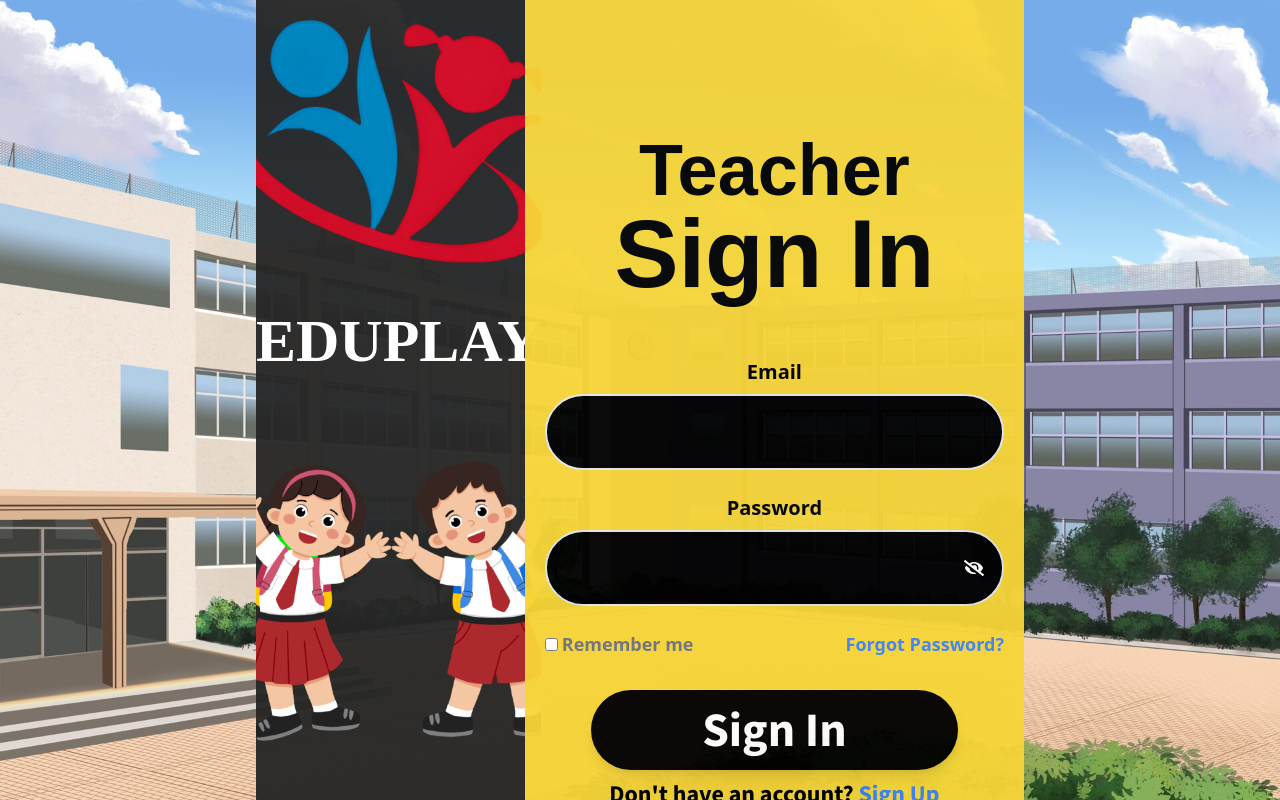
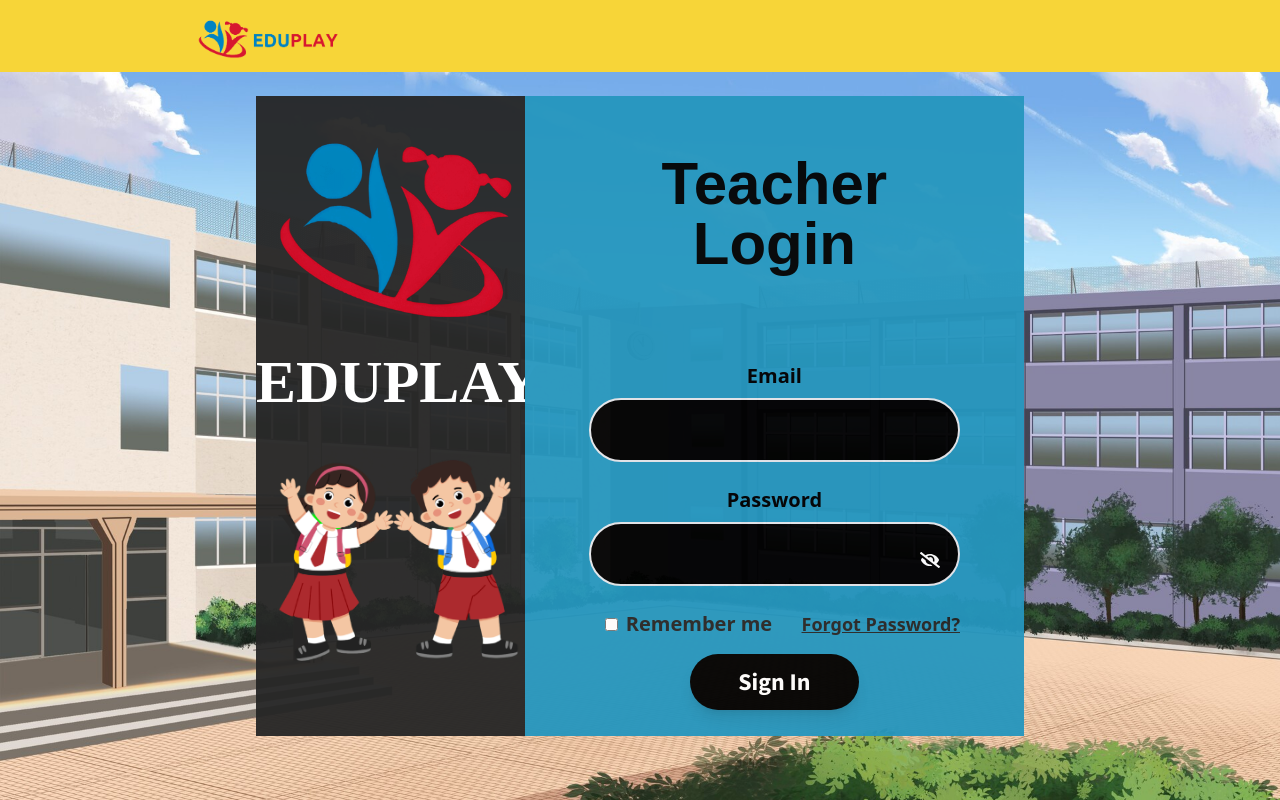
Before and after one commit to ReiTony/EduPlay-main, a React (Vite) app in the folder Client/: page /TeacherLogin in a window 1280 px wide. Built offline with nearby package versions, Linux system fonts and the light colour scheme; a web font is replaced by a local one.

Commit message:
add navbar to signin & adjust input sizes

```diff
--- /dev/null
+++ b/Client/src/component/NavBar.jsx
@@ -0,0 +1,16 @@
+import { useNavigate } from "react-router-dom";
+import myLogo from "../assets/LandingPage/logo.png";
+
+function NavBar() {
+  const navigate = useNavigate();
+
+  return (
+    <nav className="z-10 flex content-center justify-between w-full px-4 py-2 lg:px-48 md:px-12 bg-[#f7d538] fixed top-0">
+      <div className="flex items-center">
+        <img src={myLogo} alt="Logo" className="h-14 cursor-pointer" onClick={() => navigate("/")} />
+      </div>
+    </nav>
+  );
+}
+
+export default NavBar;
--- a/Client/src/component/Student_Login.jsx
+++ b/Client/src/component/Student_Login.jsx
@@ -1,12 +1,13 @@
-import React, { useState, useEffect } from "react";
+import { useState, useEffect } from "react";
 import Cookies from "js-cookie"; // Import the js-cookie library
 import logo from "../assets/logo.png";
 import boygirl from "../assets/BoyAndGirl.png";
 import { useFormik } from "formik";
 import { studentSchema } from "../SchemaValidation";
 import { useNavigate } from "react-router-dom";
-import { FaEye, FaEyeSlash } from 'react-icons/fa';
+import { FaEye, FaEyeSlash } from "react-icons/fa";
 import axios from "axios";
+import NavBar from "./NavBar";
 
 function Student_Login() {
   const navigate = useNavigate();
@@ -71,16 +72,7 @@
     }
   }, []); // Empty dependency array ensures this effect runs once on component mount
 
-
-  const {
-    values,
-    errors,
-    handleBlur,
-    handleChange,
-    handleSubmit,
-    touched,
-    isSubmitting,
-  } = useFormik({
+  const { values, errors, handleBlur, handleChange, handleSubmit, touched, isSubmitting } = useFormik({
     initialValues: {
       username: "",
       password: "",
@@ -90,36 +82,23 @@
   });
 
   return (
-    <div className="flex items-center justify-center min-h-screen background">
-      <main className="w-full md:w-[80%] lg:w-[70%] xl:w-[60%] m-4 text-center grid grid-cols-[35%_65%]">
-        <div className="grid grid-rows-[40%_15%_35%] text-white bg-[#252525] bg-opacity-95  ">
+    <div className="flex justify-center min-h-screen background">
+      <NavBar />
+      <main className="w-full md:w-[80%] lg:w-[70%] xl:w-[60%] text-center grid grid-cols-[35%_65%] mt-24 mb-16">
+        <div className="grid grid-rows-[40%_15%_35%] text-white bg-[#252525] bg-opacity-95">
           <div className="flex items-center justify-center">
-            <img
-              className="object-cover w-fit h-[90%] m-0"
-              src={logo}
-              alt="Logo"
-            />
+            <img className="object-cover w-fit h-[90%] m-0" src={logo} alt="Logo" />
           </div>
           <div>
             <h1 className="text-6xl font-bold font-reemkufifont">EDUPLAY</h1>
           </div>
           <div className="flex items-center justify-center">
-            <img
-              className="object-cover w-fit h-[90%]"
-              src={boygirl}
-              alt="Logo"
-            />
+            <img className="object-cover w-fit h-[90%]" src={boygirl} alt="Logo" />
           </div>
         </div>
 
-        <section className="bg-[#f7d538] opacity-95 flex flex-row justify-center p-5">
-          <div>
-            <h2 className="mt-40 font-extrabold px-14 text-7xl font-expletus">
-              Student Login
-            </h2>
-            <h1 className="font-extrabold mb-14 px-14 text-8xl font-expletus">
-              Sign In
-            </h1>
+        <section className="bg-[#f7d538] opacity-95 flex flex-col gap-14 justify-center px-16 py-4">
+          <h2 className="font-extrabold px-14 text-6xl font-expletus my-8">Student Login</h2>
           <form onSubmit={handleSubmit}>
             <label htmlFor="username" className={`block mb-2 text-xl font-semibold ${touched.username && errors.username ? "text-red-500" : ""}`}>
               Username
@@ -128,7 +107,7 @@
               id="username"
               name="username"
               type="text"
-                className={`w-[100%] rounded-full flex p-4 px-10 mt-2 text-4xl bg-black text-white border-2  font-kumbh ${touched.username && errors.username ? "border-red-500 " : ""}`}
+              className={`w-[100%] rounded-full flex p-4 px-10 mt-2 text-xl bg-black text-white border-2 font-kumbh ${touched.username && errors.username ? "border-red-500 " : ""}`}
               value={values.username}
               onChange={handleChange}
               onBlur={handleBlur}
@@ -142,35 +121,29 @@
                 id="password"
                 name="password"
                 type={showPassword ? "text" : "password"}
-                  className={`w-[100%] justify-center flex items-center rounded-full px-10 border-2 p-4 text-4xl bg-black text-white  font-kumbh ${touched.password && errors.password ? "border-red-500 " : ""
-                    }`}
+                className={`w-[100%] justify-center flex items-center rounded-full px-10 border-2 p-4 text-xl bg-black text-white font-kumbh ${touched.password && errors.password ? "border-red-500 " : ""}`}
                 value={values.password}
                 onChange={handleChange}
                 onBlur={handleBlur}
                 disabled={isSubmitting}
               />
-                <span
-                  className="absolute text-xl cursor-pointer top-7 right-5 "
-                  onClick={() => setShowPassword(!showPassword)}
-                >
+              <span className="absolute text-xl cursor-pointer top-7 right-5 " onClick={() => setShowPassword(!showPassword)}>
                 {showPassword ? <FaEye className="text-white" /> : <FaEyeSlash className="text-white" />}
               </span>
             </div>
             <div className="flex mt-4">
-                <label className="block font-bold text-gray-500 ">
+              <label className="block font-bold text-gray-500 ms-4">
                 <input className="leading-tight" type="checkbox" />
-                  <span className="ml-1 text-lg">Remember me</span>
+                <span className="ms-2 text-xl">Remember me</span>
               </label>
             </div>
             <button
-                className="w-[80%] font-sourceSans3 text-center rounded-full p-4 mt-4 text-5xl bg-black shadow-lg hover:shadow-green-400 text-white placeholder-white font-bold transition duration-300 ease-in-out transform hover:scale-105"
+              className="font-sourceSans3 text-center rounded-full px-12 py-3 mt-4 text-2xl bg-black shadow-lg hover:shadow-green-400 text-white placeholder-white font-bold transition duration-300 ease-in-out transform hover:scale-105"
               type="submit"
-                disabled={isSubmitting}
-              >
+              disabled={isSubmitting}>
               {isSubmitting ? "Signing in..." : "Sign In"}
             </button>
           </form>
-          </div>
         </section>
       </main>
     </div>
--- a/Client/src/component/TeacherLogin.jsx
+++ b/Client/src/component/TeacherLogin.jsx
@@ -1,4 +1,4 @@
-import React, { useState,useEffect } from "react";
+import { useState, useEffect } from "react";
 import Cookies from "js-cookie";
 import logo from "../assets/logo.png";
 import boygirl from "../assets/BoyAndGirl.png";
@@ -6,7 +6,8 @@
 import { TeacherSchema } from "../SchemaValidation"; // Make sure to use consistent naming
 import { Link, useNavigate } from "react-router-dom";
 import axios from "axios";
-import { FaEye, FaEyeSlash } from 'react-icons/fa';
+import { FaEye, FaEyeSlash } from "react-icons/fa";
+import NavBar from "./NavBar";
 
 function TeacherLogin() {
   const navigate = useNavigate();
@@ -26,7 +27,8 @@
     return !!Cookies.get("teacherToken");
   };
 
-  const onSubmit = async (values, setSubmitting) => { // Add setSubmitting as a parameter
+  const onSubmit = async (values, setSubmitting) => {
+    // Add setSubmitting as a parameter
     try {
       const userAgent = navigator.userAgent;
       const apiUrl = "http://localhost:5000/api/v1/Teacher/login";
@@ -56,7 +58,6 @@
     }
   };
 
-
   useEffect(() => {
     if (hasTokenCookie()) {
       const tokenStudent = Cookies.get("teacherToken");
@@ -65,15 +66,7 @@
     }
   }, []); // Empty dependency array ensures this effect runs once on component mount
 
-  const {
-    values,
-    errors,
-    handleBlur,
-    handleChange,
-    handleSubmit,
-    touched,
-    isSubmitting,
-  } = useFormik({
+  const { values, errors, handleBlur, handleChange, handleSubmit, touched, isSubmitting } = useFormik({
     initialValues: {
       TeacherEmail: "",
       TeacherPassword: "",
@@ -83,15 +76,12 @@
   });
 
   return (
-    <div className="flex items-center justify-center min-h-screen background">
-      <main className="w-full md:w-[80%] lg:w-[70%] xl:w-[60%] m-4 text-center grid grid-cols-[35%_65%]">
+    <div className="flex justify-center min-h-screen background">
+      <NavBar />
+      <main className="w-full md:w-[80%] lg:w-[70%] xl:w-[60%] text-center grid grid-cols-[35%_65%] mt-24 mb-16">
         <div className="grid grid-rows-[40%_15%_35%] text-white bg-[#252525] bg-opacity-95">
           <div className="flex items-center justify-center">
-            <img
-              className="object-cover w-fit h-[90%] m-0"
-              src={logo}
-              alt="Logo"
-            />
+            <img className="object-cover w-fit h-[90%] m-0" src={logo} alt="Logo" />
           </div>
 
           <div>
@@ -99,21 +89,11 @@
           </div>
 
           <div className="flex items-center justify-center">
-            <img
-              className="object-cover w-fit h-[90%]"
-              src={boygirl}
-              alt="Logo"
-            />
+            <img className="object-cover w-fit h-[90%]" src={boygirl} alt="Logo" />
           </div>
         </div>
-        <section className="bg-[#f7d538] opacity-95 flex flex-row justify-center p-5">
-          <div>
-            <h2 className="mt-40 font-extrabold px-14 text-7xl font-expletus">
-              Teacher
-            </h2>
-            <h1 className="font-extrabold mb-14 px-14 text-8xl font-expletus">
-              Sign In
-            </h1>
+        <section className="bg-[#2596be] opacity-95 flex flex-col gap-14 justify-center px-16 py-4">
+          <h2 className="font-extrabold px-14 text-6xl font-expletus my-8">Teacher Login</h2>
           <form onSubmit={handleSubmit}>
             <div className="mb-6">
               <label htmlFor="TeacherEmail" className={`block mb-2 text-xl font-semibold ${touched.TeacherEmail && errors.TeacherEmail ? "text-red-500" : ""}`}>
@@ -123,7 +103,7 @@
                 id="TeacherEmail"
                 name="TeacherEmail"
                 type="text"
-                  className={`w-[100%] rounded-full flex p-4 px-10 mt-2 text-4xl bg-black text-white border-2 font-kumbh ${touched.TeacherEmail && errors.TeacherEmail ? "border-red-500" : ""}`}
+                className={`w-[100%] rounded-full flex p-4 px-10 mt-2 text-xl bg-black text-white border-2 font-kumbh ${touched.TeacherEmail && errors.TeacherEmail ? "border-red-500" : ""}`}
                 value={values.TeacherEmail}
                 onChange={handleChange}
                 onBlur={handleBlur}
@@ -139,54 +119,34 @@
                   id="TeacherPassword"
                   name="TeacherPassword"
                   type={showPassword ? "text" : "password"}
-                    className={`w-[100%] justify-center flex items-center rounded-full px-10 border-2 p-4 text-4xl bg-black text-white font-kumbh ${touched.TeacherPassword && errors.TeacherPassword ? "border-red-500" : ""}`}
+                  className={`w-[100%] justify-center flex items-center rounded-full px-10 border-2 p-4 text-xl bg-black text-white font-kumbh ${touched.TeacherPassword && errors.TeacherPassword ? "border-red-500" : ""}`}
                   value={values.TeacherPassword}
                   onChange={handleChange}
                   onBlur={handleBlur}
                   disabled={isSubmitting}
                 />
-                  <span
-                    className="absolute text-xl cursor-pointer top-7 right-5"
-                    onClick={() => setShowPassword(!showPassword)}
-                  >
+                <span className="absolute text-xl cursor-pointer top-7 right-5" onClick={() => setShowPassword(!showPassword)}>
                   {showPassword ? <FaEye className="text-white" /> : <FaEyeSlash className="text-white" />}
                 </span>
               </div>
             </div>
-              <div className="flex justify-between items-center mt-3">
-                <div>
-                  <label className="block font-bold text-gray-500">
+            <div className="flex justify-between items-center mt-4">
+              <div className="flex">
+                <label className="block font-bold text-gray-500 ms-4">
                   <input className="leading-tight" type="checkbox" />
-                    <span className="ml-1 text-lg">Remember me</span>
+                  <span className="ms-2 text-xl text-neutral-800">Remember me</span>
                 </label>
               </div>
               <div>
-                  <Link
-                    to="/Teacher_Send_Email"
-                    className="inline-block text-lg font-bold text-blue-500 align-baseline hover:text-blue-800"
-                  >
+                <Link to="/Teacher_Send_Email" className="inline-block text-lg font-bold text-neutral-800 underline align-baseline hover:text-blue-800">
                   Forgot Password?
                 </Link>
               </div>
             </div>
-              <button
-                className="w-[80%] font-sourceSans3 text-center rounded-full p-4 mt-8 text-5xl bg-black shadow-lg hover:shadow-green-400 text-white placeholder-white font-bold"
-                type="submit"
-                disabled={isSubmitting}
-              >
+            <button className="font-sourceSans3 text-center rounded-full px-12 py-3 mt-4 text-2xl bg-black shadow-lg hover:shadow-green-400 text-white placeholder-white font-bold" type="submit" disabled={isSubmitting}>
               {isSubmitting ? "Signing in..." : "Sign In"}
             </button>
           </form>
-            <p className="pb-4 mt-2 text-2xl font-medium font-sourceSans3">
-              Don't have an account?{" "}
-              <Link
-                to="/TeacherSignUp"
-                className="font-bold font-sourceSans3 text-blue-500 hover:text-blue-800"
-              >
-                Sign Up
-              </Link>
-            </p>
-          </div>
         </section>
       </main>
     </div>
```
Also changed, not shown: Client/src/component/LandingPage.jsx (+32 -84 lines), Client/src/component/Student_Module_Quiz.jsx (deleted, +0 -9 lines), Client/src/component/Student_Score_Assessment.jsx (deleted, +0 -43 lines). Lines whose indentation alone changed are shown as unchanged.
